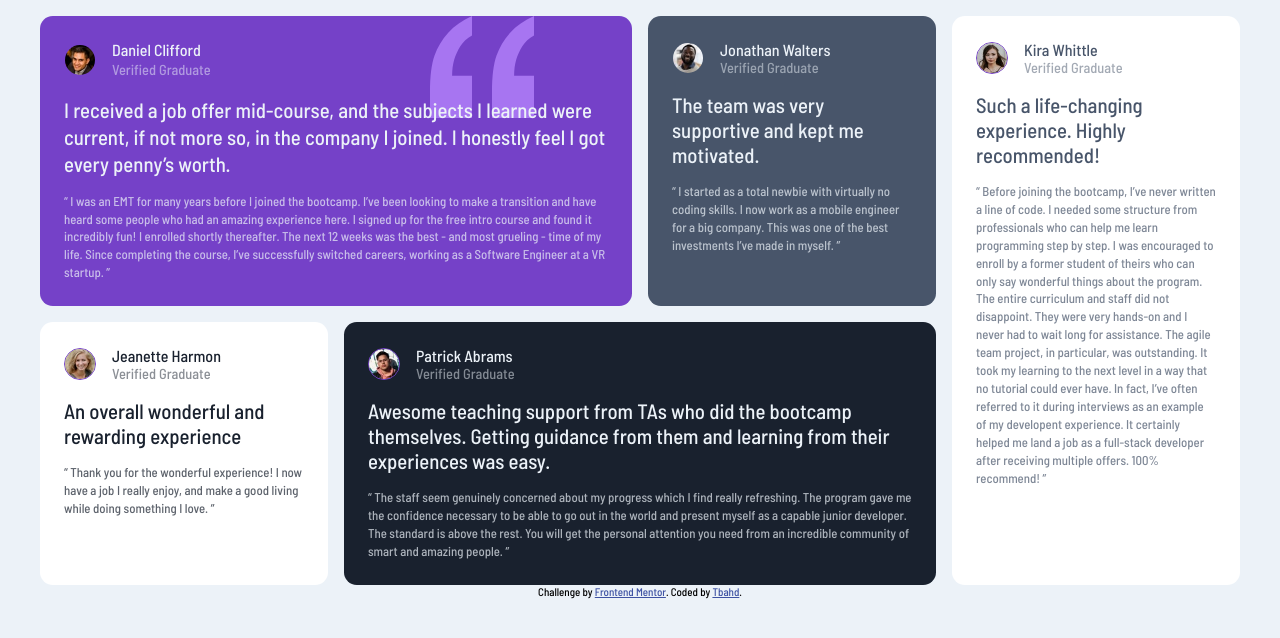
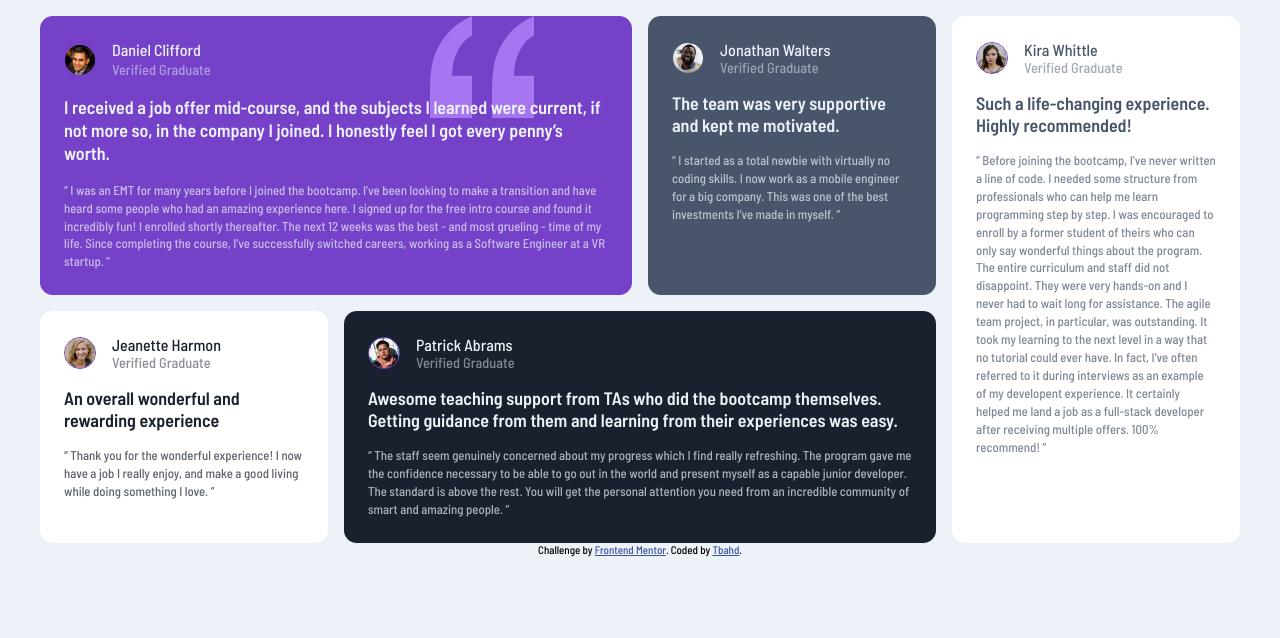
Before and after one commit to tbahd/Testimonial-grid-section, a plain HTML site: page index.html in a window 1280 px wide. Drawn offline with Linux system fonts and the light colour scheme.

Commit message:
Adjusted headings

```diff
--- a/index.html
+++ b/index.html
@@ -26,7 +26,7 @@
                     </div>
                 </div>
                 <div class="main-text">
-                    <p>I received a job offer mid-course, and the subjects I learned were current, if not more so, in the company I joined. I honestly feel I got every penny’s worth.</p>
+                    <h2>I received a job offer mid-course, and the subjects I learned were current, if not more so, in the company I joined. I honestly feel I got every penny’s worth.</h2>
                 </div>
                 <div class="sub-text">
                     <p>“ I was an EMT for many years before I joined the bootcamp. I’ve been looking to make a transition and have heard some people who had an amazing experience here. I signed up for the free intro course and found it incredibly fun! I enrolled shortly thereafter. The next 12 weeks was the best - and most grueling - time of my life. Since completing the course, I’ve successfully switched careers, working as a Software Engineer at a VR startup. ”</p>
@@ -42,7 +42,7 @@
                     </div>
                 </div>
                 <div class="main-text">
-                    <p>The team was very supportive and kept me motivated.</p>
+                    <h2>The team was very supportive and kept me motivated.</h2>
                 </div>
                 <div class="sub-text">
                     <p>“ I started as a total newbie with virtually no coding skills. I now work as a mobile engineer for a big company. This was one of the best investments I’ve made in myself. ”</p>
@@ -58,7 +58,7 @@
                     </div>
                 </div>
                 <div class="main-text">
-                    <p>An overall wonderful and rewarding experience</p>
+                    <h2>An overall wonderful and rewarding experience</h2>
                 </div>
                 <div class="sub-text">
                     <p> “ Thank you for the wonderful experience! I now have a job I really enjoy, and make a good living while doing something I love. ”</p>
@@ -74,7 +74,7 @@
                     </div>
                 </div>
                 <div class="main-text">
-                    <p>Awesome teaching support from TAs who did the bootcamp themselves. Getting guidance from them and learning from their experiences was easy.</p>
+                    <h2>Awesome teaching support from TAs who did the bootcamp themselves. Getting guidance from them and learning from their experiences was easy.</h2>
                 </div>
                 <div class="sub-text">
                     <p>“ The staff seem genuinely concerned about my progress which I find really refreshing. The program gave me the confidence necessary to be able to go out in the world and present myself as a capable junior developer. The standard is above the rest. You will get the personal attention you need from an incredible community of smart and amazing people. ”</p>
@@ -90,7 +90,7 @@
                     </div>
                 </div>
                 <div class="main-text">
-                    <p>Such a life-changing experience. Highly recommended!</p>
+                    <h2>Such a life-changing experience. Highly recommended!</h2>
                 </div>
                 <div class="sub-text">
                     <p>“ Before joining the bootcamp, I’ve never written a line of code. I needed some structure from professionals who can help me learn programming step by step. I was encouraged to enroll by a former student of theirs who can only say wonderful things about the program. The entire curriculum and staff did not disappoint. They were very hands-on and I never had to wait long for assistance. The agile team project, in particular, was outstanding. It took my learning to the next level in a way that no tutorial could ever have. In fact, I’ve often referred to it during interviews as an example of my developent experience. It certainly helped me land a job as a full-stack developer after receiving multiple offers. 100% recommend! ”</p>
@@ -100,10 +100,12 @@
         </div>
 
     </main>
-    <div class="attribution">
-    Challenge by <a href="https://www.frontendmentor.io?ref=challenge" target="_blank">Frontend Mentor</a>.
-    Coded by <a href="https://www.frontendmentor.io/profile/tbahd">Tbahd</a>.
-    </div>
+    <footer>
+        <div class="attribution">
+        Challenge by <a href="https://www.frontendmentor.io?ref=challenge" target="_blank">Frontend Mentor</a>.
+        Coded by <a href="https://www.frontendmentor.io/profile/tbahd">Tbahd</a>.
+        </div>
+    </footer>
 
 
 </body>
--- a/styles.css
+++ b/styles.css
@@ -69,7 +69,7 @@ article{
 
 /* Main text */
 .main-text{
-    font-size: 1.3rem;
+    font-size: .75rem;
     margin-bottom: 1rem;
 }
 
```
